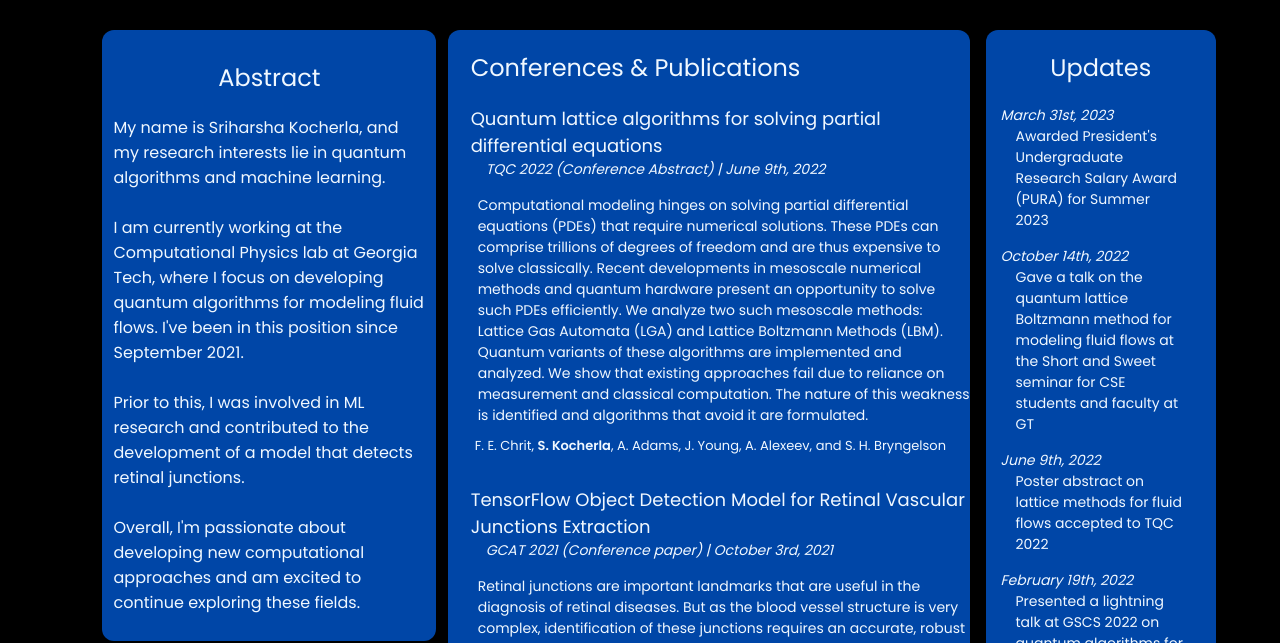
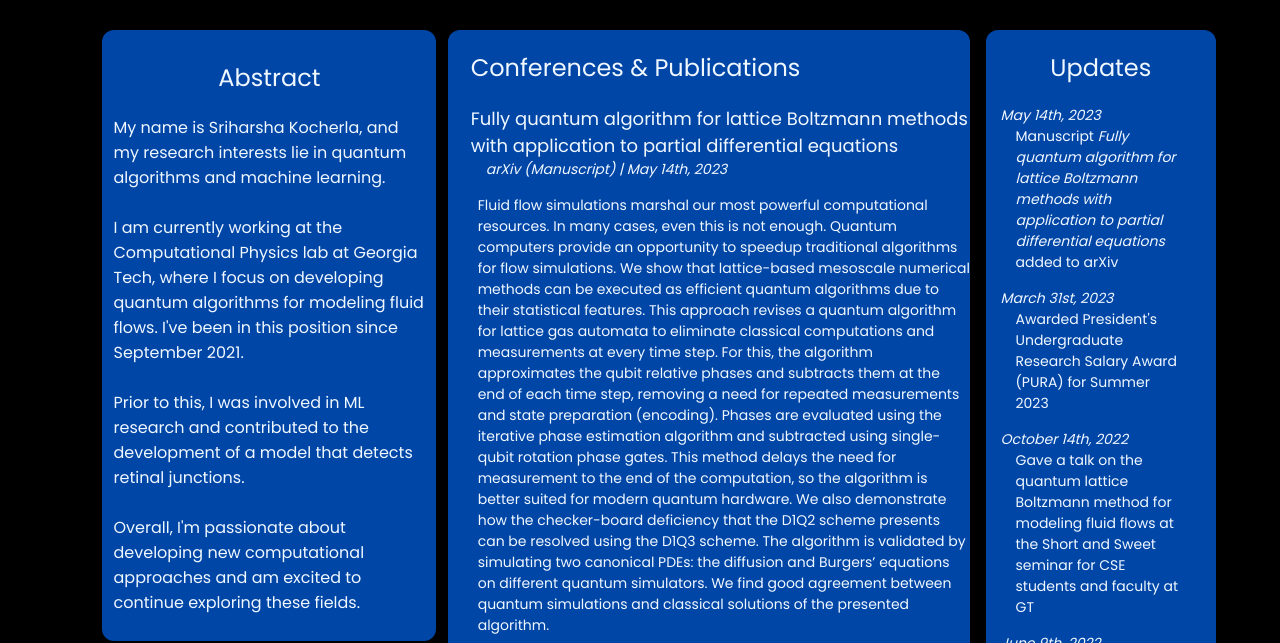
Before and after one commit to svkocherla/svkocherla.github.io, a plain HTML site: page research.html in a window 1280 px wide. Shown: the part 142-785 px from the top of the page. Drawn offline with Linux system fonts and the light colour scheme.

Commit message:
Add manuscript

```diff
--- a/research.html
+++ b/research.html
@@ -39,6 +39,26 @@
             <div class = "container">
                 <div class = "research">
                     <h2>Conferences & Publications</h2>
+                    <div class = "row">Fully quantum algorithm for lattice Boltzmann methods
+                        with application to partial differential equations</div>
+                    <div class = "date">arXiv (Manuscript) | May 14th, 2023</div>
+                    <div class = "description">Fluid flow simulations marshal our most powerful computational resources. In many cases, even
+                        this is not enough. Quantum computers provide an opportunity to speedup traditional algorithms
+                        for flow simulations. We show that lattice-based mesoscale numerical methods can be executed as
+                        efficient quantum algorithms due to their statistical features. This approach revises a quantum
+                        algorithm for lattice gas automata to eliminate classical computations and measurements at every
+                        time step. For this, the algorithm approximates the qubit relative phases and subtracts them at the
+                        end of each time step, removing a need for repeated measurements and state preparation (encoding).
+                        Phases are evaluated using the iterative phase estimation algorithm and subtracted using single-qubit
+                        rotation phase gates. This method delays the need for measurement to the end of the computation,
+                        so the algorithm is better suited for modern quantum hardware. We also demonstrate how the
+                        checker-board deficiency that the D1Q2 scheme presents can be resolved using the D1Q3 scheme.
+                        The algorithm is validated by simulating two canonical PDEs: the diffusion and Burgers’ equations
+                        on different quantum simulators. We find good agreement between quantum simulations and classical
+                        solutions of the presented algorithm.
+                    </div>
+                    <div class = "citation">F. E. Chrit, <b>S. Kocherla</b>, B. Gard, E. F. Dumitrescu, A. Alexeev, and S. H. Bryngelson</div>
+
                     <div class = "row">Quantum lattice algorithms for solving partial differential equations</div>
                     <div class = "date">TQC 2022 (Conference Abstract) | June 9th, 2022</div>
                     <div class = "description">Computational modeling hinges on solving partial differential equations (PDEs)
@@ -71,6 +91,11 @@
                 <div class = "updates">
                     <h2><center>Updates</center></h2>
 
+                    <div class = "date">May 14th, 2023</div>
+                    <div class = "update">Manuscript <i>Fully quantum algorithm for lattice Boltzmann methods
+                        with application to partial differential equations</i>  added to arXiv</div>
+
+
                     <div class = "date">March 31st, 2023</div>
                     <div class = "update">Awarded President's Undergraduate Research Salary Award (PURA) for Summer 2023</div>
 
```
